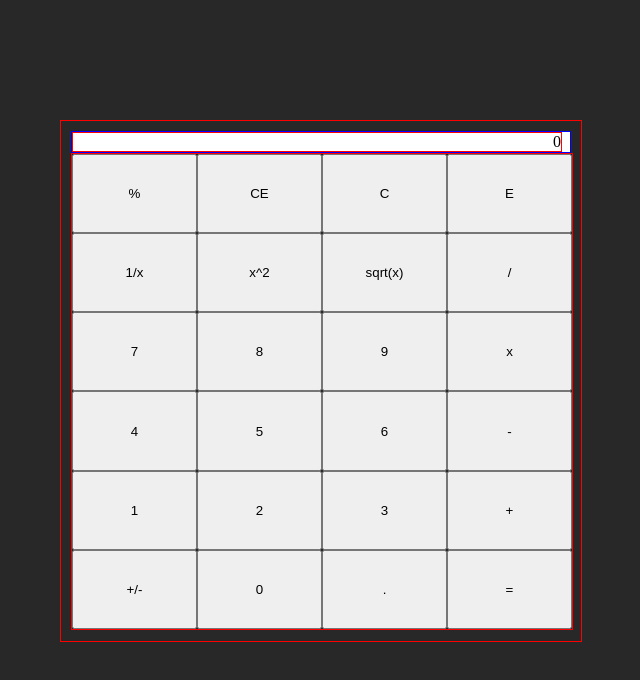
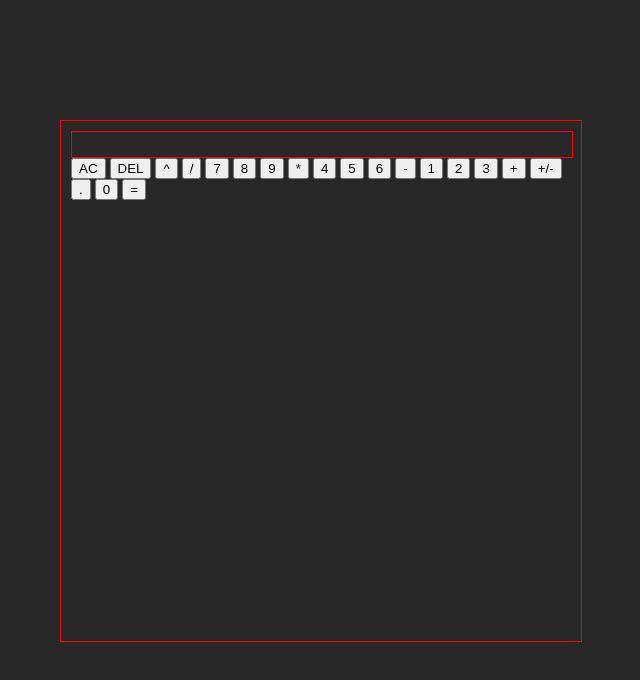
Before and after one commit to Jreayl/calculator, a plain HTML site: page index.html in a window 1280 px wide. Shown: the whole page, without its empty margins (319-959 px from the left). Drawn offline with Linux system fonts and the light colour scheme.

Commit message:
Changes to overall structure and button layout.

```diff
--- a/index.html
+++ b/index.html
@@ -1,42 +1,40 @@
 <!DOCTYPE html>
+<html lang="en">
 <head>
+    <meta charset="UTF-8">
+    <meta http-equiv="X-UA-Compatible" content="IE=edge">
+    <meta name="viewport" content="width=device-width, initial-scale=1.0">
+    <link rel="stylesheet" type="text/css" href="style.css">
+    <script src="calculator.js" defer></script>
     <title>Calculator</title>
-    <meta charset="UTF-8">
-    <link rel="stylesheet" type="text/css" href="style.css">
 </head>
 <body>
     <main class="calculator">
         <div class="container">
-            <div class="display-container">
-                <div class="display" data-display="">0</div>
+            <div class="display">
+                <div data-display class="data-display"></div>
             </div>
-            <div class="grid-container">
-                <button class="operator" id="%">%</button>
-                <button class="editor" id="CE">CE</button>
-                <button class="editor" id="C">C</button>
-                <button class="editor" id="E">E</button>
-                <button class="operator" id="1/x">1/x</button>
-                <button class="operator" id="x^2">x^2</button>
-                <button class="operator" id="sqrt">sqrt(x)</button>
-                <button class="operator" id="/">/</button>
-                <button class="operand" id="7">7</button>
-                <button class="operand" id="8">8</button>
-                <button class="operand" id="9">9</button>
-                <button class="operator" id="x">x</button>
-                <button class="operand" id="4">4</button>
-                <button class="operand" id="5">5</button>
-                <button class="operand" id="6">6</button>
-                <button class="operator" id="-">-</button>
-                <button class="operand" id="1">1</button>
-                <button class="operand" id="2">2</button>
-                <button class="operand" id="3">3</button>
-                <button class="operator" id="+">+</button>
-                <button class="operand" id="+/-">+/-</button>
-                <button class="operand" id="0">0</button>
-                <button class="operand" id=".">.</button>
-                <button class="operator" id="=">=</button>
-            </div>
+            <button data-clear class="data-clear">AC</button>
+            <button data-delete class="data-delete">DEL</button>
+            <button data-operation class="data-operation">^</button>
+            <button data-operation class="data-operation">/</button>
+            <button data-operand class="data-operand">7</button>
+            <button data-operand class="data-operand">8</button>
+            <button data-operand class="data-operand">9</button>
+            <button data-operation class="data-operation">*</button>
+            <button data-operand class="data-operand">4</button>
+            <button data-operand class="data-operand">5</button>
+            <button data-operand class="data-operand">6</button>
+            <button data-operation class="data-operation">-</button>
+            <button data-operand class="data-operand">1</button>
+            <button data-operand class="data-operand">2</button>
+            <button data-operand class="data-operand">3</button>
+            <button data-operation class="data-operation">+</button>
+            <button data-negate class="data-negate">+/-</button>
+            <button data-operand class="data-operand">.</button>
+            <button data-operand class="data-operand">0</button>
+            <button data-equals class="data-equals">=</button>
         </div>
     </main>
 </body>
-<script src="calculator.js"></script>
+</html>
```
